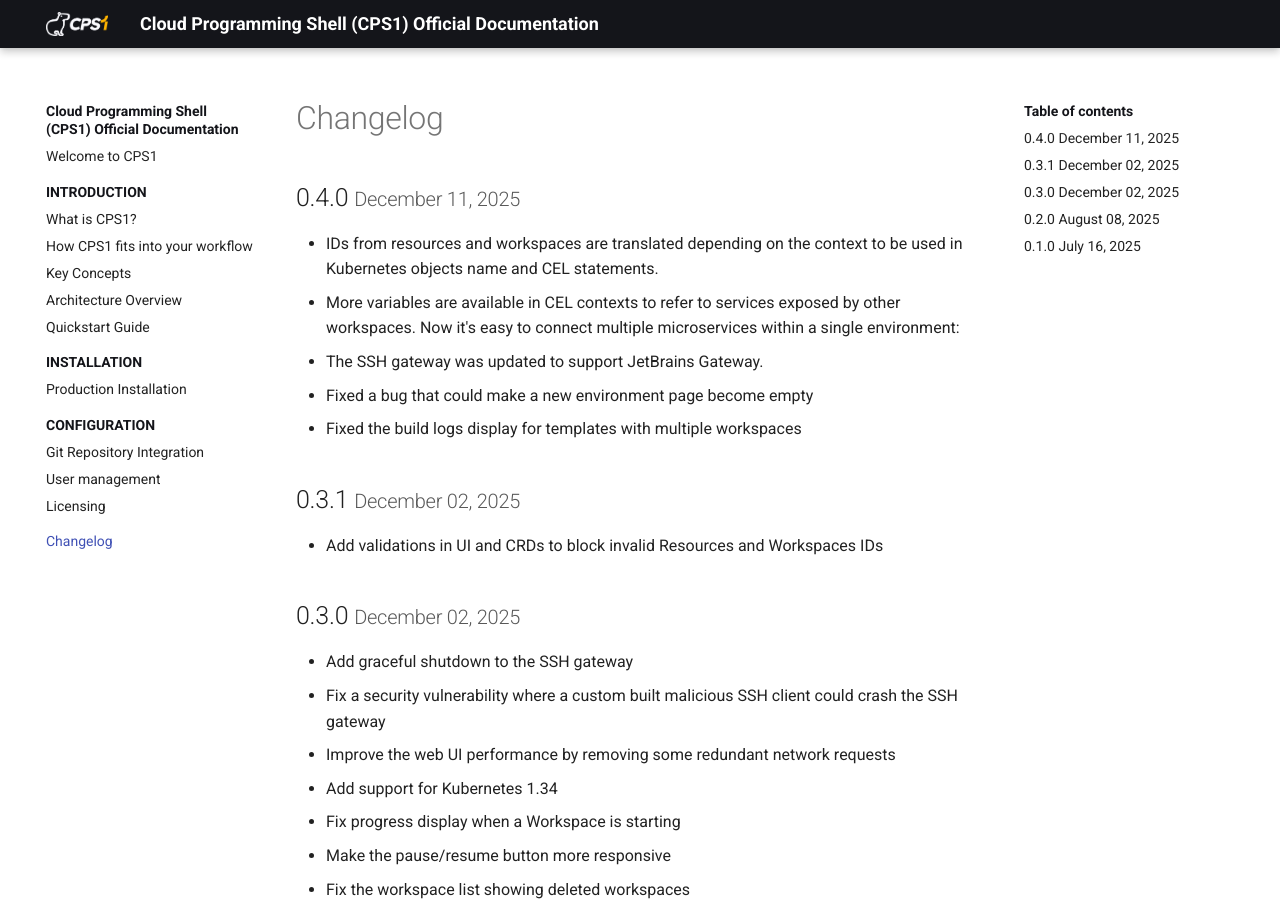
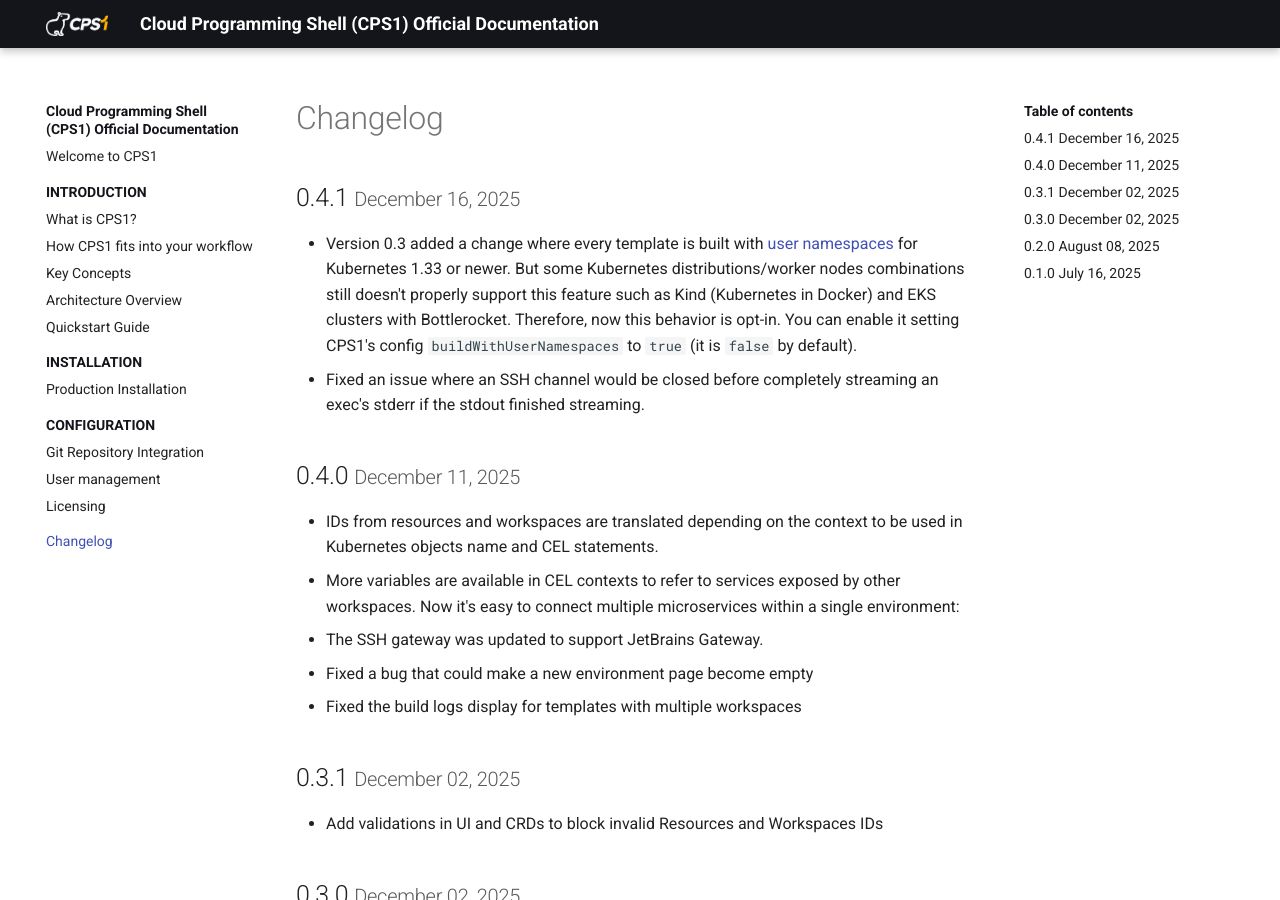
Before and after one commit to cps-1/docs, an MkDocs documentation site: the page built from docs/changelog.md, in a window 1280 px wide and 900 px high. Built offline with MkDocs 1.6.1 and Material for MkDocs 9.7.7, drawn with Linux system fonts in a browser that asks for light colours; the version menu is left out.

Commit message:
feat: updates changelog to 0.4.1

```diff
--- a/docs/changelog.md
+++ b/docs/changelog.md
@@ -1,4 +1,9 @@
 # Changelog
+
+## 0.4.1 <small>December 16, 2025</small> { id="0.4.1" }
+
+- Version 0.3 added a change where every template is built with [user namespaces](https://kubernetes.io/docs/concepts/workloads/pods/user-namespaces/) for Kubernetes 1.33 or newer. But some Kubernetes distributions/worker nodes combinations still doesn't properly support this feature such as Kind (Kubernetes in Docker) and EKS clusters with Bottlerocket. Therefore, now this behavior is opt-in. You can enable it setting CPS1's config `buildWithUserNamespaces` to `true` (it is `false` by default).
+- Fixed an issue where an SSH channel would be closed before completely streaming an exec's stderr if the stdout finished streaming.
 
 ## 0.4.0 <small>December 11, 2025</small> { id="0.4.0" }
 
```
